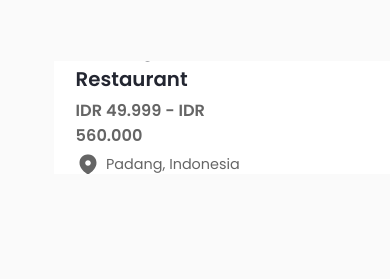
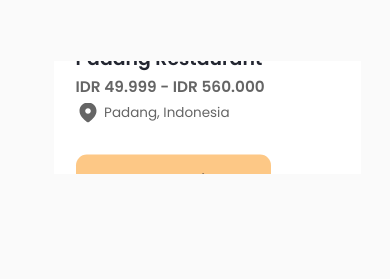
Before and after one commit to Robi-Nurhidayat/Landing-page, a plain HTML site: page Restoran/index.html in a window 390 px wide. Shown: the part 83-362 px from the top of the page. Drawn offline with nearby package versions, Linux system fonts and the light colour scheme; files whose address does not match are found by name.

Commit message:
mencoba memperbaiki ukuran container ads info

```diff
--- a/Restoran/assets/css/responsive.css
+++ b/Restoran/assets/css/responsive.css
@@ -4,4 +4,114 @@
   html {
     font-size: 56.25%;
   }
+
+  /* hero section */
+
+  .container__ads__images {
+    display: flex;
+    column-gap: 4rem;
+  }
+
+  .container__ads__images img {
+    width: 86.25%;
+  }
+
+  .container__ads__images img:last-child {
+    border-radius: 2.4rem;
+  }
+
+  .container__ads__info {
+    max-width: 35rem;
+    height: 27rem;
+    border-radius: 2.4rem;
+    background-color: #fff;
+    padding: 2.4rem 10rem 2.4rem 2.4rem;
+    position: absolute;
+    left: 0;
+    top: 50%;
+    transform: translateY(-50%);
+  }
+
+  .info__text {
+    display: flex;
+    flex-direction: column;
+    gap: 0.3rem;
+  }
+
+  .sum__star {
+    color: #ffb800;
+    font-size: 1.7rem;
+    font-weight: 600;
+  }
+
+  .star__review span:last-child {
+    font-size: 1.7rem;
+    font-weight: 400;
+    color: #656565;
+    text-align: center;
+  }
+
+  .hero__description__restaurant__name {
+    font-size: 2.1rem;
+    color: #232631;
+    font-weight: 600;
+  }
+
+  .hero__description__idr__price {
+    font-size: 1.7rem;
+    font-weight: 600;
+    color: #656565;
+  }
+
+  .box__location__hero__description {
+    display: flex;
+    align-items: center;
+    column-gap: 0.5rem;
+  }
+
+  .box__location__hero__description img {
+    padding: 1.5px 3px;
+  }
+
+  .box__location__hero__description p {
+    font-size: 1.5rem;
+    color: #656565;
+    font-weight: 400;
+  }
+
+  .box__button__info {
+    display: flex;
+    align-items: center;
+  }
+
+  .btn__view:link,
+  .btn__view:visited {
+    display: inline-block;
+    text-decoration: none;
+    color: #232631;
+    font-size: 1.5rem;
+    font-weight: 600;
+    padding: 1.5rem 2.7rem;
+    background-color: #fdc886;
+    border-radius: 1.2rem;
+
+    transition: all 0.3s;
+  }
+
+  .btn__view:hover,
+  .btn__view:active {
+    background-color: #c79d69;
+  }
+
+  .footer__info__button {
+    display: flex;
+    align-items: center;
+    column-gap: 0.6rem;
+  }
+
+  .footer__info__button p {
+    font-size: 1.5rem;
+    font-weight: 400;
+    color: #656565;
+  }
 }
```
